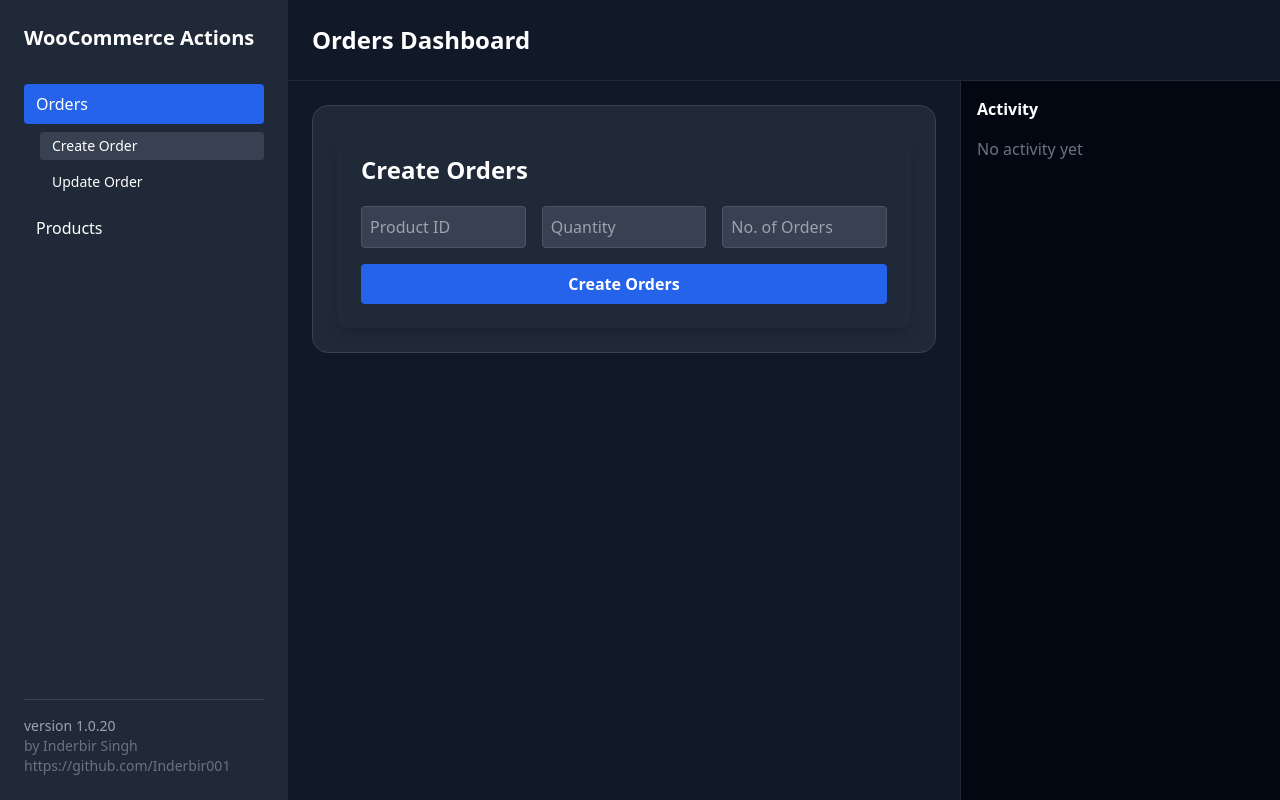
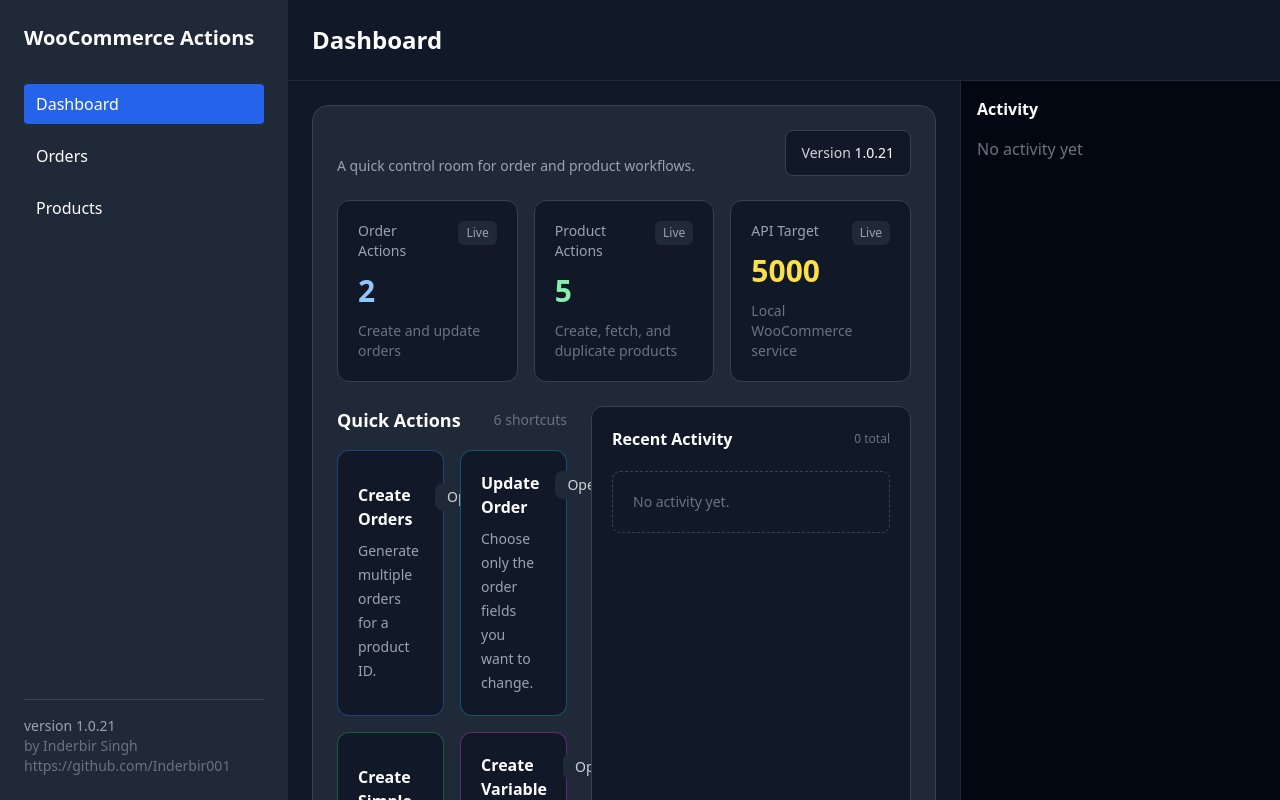
Before and after one commit to Inderbir001/wooCommerce-actions, a React (Vite) app in the folder woo-ui/: page / in a window 1280 px wide. Built offline with nearby package versions, Linux system fonts and the light colour scheme.

Commit message:
version 1.0.21 --> added dashboard for quick navigations

```diff
--- a/woo-ui/src/App.jsx
+++ b/woo-ui/src/App.jsx
@@ -1,4 +1,5 @@
 import { useState } from "react";
+import Dashboard from "./pages/Dashboard";
 import CreateOrder from "./pages/orders/CreateOrder";
 import UpdateOrder from "./pages/orders/updateOrder";
 import CreateSimpleProduct from "./pages/products/CreateSimpleProduct";
@@ -8,8 +9,8 @@
 import DuplicateProduct from "./pages/products/DuplicateProduct";
 
 export default function App() {
-  const [section, setSection] = useState("orders");
-  const [active, setActive] = useState("orders");
+  const [section, setSection] = useState("dashboard");
+  const [active, setActive] = useState("dashboard");
   const [logs, setLogs] = useState([]);
 
   const addLog = (msg) => {
@@ -19,8 +20,14 @@
   const handleSectionChange = (sec) => {
     setSection(sec);
 
+    if (sec === "dashboard") setActive("dashboard");
     if (sec === "orders") setActive("orders");
     if (sec === "products") setActive("simple");
+  };
+
+  const handleNavigate = (nextSection, nextActive) => {
+    setSection(nextSection);
+    setActive(nextActive);
   };
 
   return (
@@ -31,6 +38,16 @@
           <h1 className="text-xl font-bold mb-8">WooCommerce Actions</h1>
 
           <div className="space-y-3">
+            {/* DASHBOARD */}
+            <button
+              onClick={() => handleSectionChange("dashboard")}
+              className={`block w-full text-left px-3 py-2 rounded ${
+                section === "dashboard" ? "bg-blue-600" : "hover:bg-gray-700"
+              }`}
+            >
+              Dashboard
+            </button>
+
             {/* ORDERS */}
             <div>
               <button
@@ -159,7 +176,7 @@
       <div className="flex-1 flex flex-col overflow-hidden">
         {/* HEADER */}
         <div className="p-6 border-b border-gray-800">
-          <h1 className="text-2xl font-bold capitalize">{section} Dashboard</h1>
+          <h1 className="text-2xl font-bold capitalize">{section}</h1>
         </div>
 
         {/* CONTENT */}
@@ -167,6 +184,10 @@
           {/* MAIN PANEL */}
           <div className="flex-1 p-6 overflow-y-auto">
             <div className="bg-gray-800 p-6 rounded-2xl border border-gray-700">
+              {section === "dashboard" && (
+                <Dashboard logs={logs} onNavigate={handleNavigate} />
+              )}
+
               {section === "orders" && active === "orders" && (
                 <CreateOrder addLog={addLog} />
               )}
--- a/woo-ui/src/pages/Dashboard.jsx
+++ b/woo-ui/src/pages/Dashboard.jsx
@@ -0,0 +1,170 @@
+const stats = [
+  {
+    label: "Order Actions",
+    value: "2",
+    detail: "Create and update orders",
+    tone: "text-blue-300",
+  },
+  {
+    label: "Product Actions",
+    value: "5",
+    detail: "Create, fetch, and duplicate products",
+    tone: "text-green-300",
+  },
+  {
+    label: "API Target",
+    value: "5000",
+    detail: "Local WooCommerce service",
+    tone: "text-yellow-300",
+  },
+];
+
+const quickActions = [
+  {
+    title: "Create Orders",
+    description: "Generate multiple orders for a product ID.",
+    section: "orders",
+    active: "orders",
+    accent: "border-blue-500/40 hover:border-blue-400",
+  },
+  {
+    title: "Update Order",
+    description: "Choose only the order fields you want to change.",
+    section: "orders",
+    active: "updateOrder",
+    accent: "border-cyan-500/40 hover:border-cyan-400",
+  },
+  {
+    title: "Create Simple Product",
+    description: "Bulk create simple products with price and dimensions.",
+    section: "products",
+    active: "simple",
+    accent: "border-green-500/40 hover:border-green-400",
+  },
+  {
+    title: "Create Variable Product",
+    description: "Create variable products with shared product details.",
+    section: "products",
+    active: "variable",
+    accent: "border-fuchsia-500/40 hover:border-fuchsia-400",
+  },
+  {
+    title: "Fetch Products",
+    description: "Load all products with built-in pagination.",
+    section: "products",
+    active: "fetchAll",
+    accent: "border-emerald-500/40 hover:border-emerald-400",
+  },
+  {
+    title: "Duplicate Product",
+    description: "Duplicate an existing product by ID.",
+    section: "products",
+    active: "duplicate",
+    accent: "border-amber-500/40 hover:border-amber-400",
+  },
+];
+
+export default function Dashboard({ logs = [], onNavigate }) {
+  const latestLogs = logs.slice(0, 5);
+
+  return (
+    <div className="space-y-6">
+      <div className="flex flex-col gap-2">
+        <div className="flex flex-col gap-3 lg:flex-row lg:items-end lg:justify-between">
+          <div>
+            {/* <h2 className="text-3xl font-bold text-white">Dashboard</h2> */}
+            <p className="mt-2 max-w-2xl text-sm text-gray-400">
+              A quick control room for order and product workflows.
+            </p>
+          </div>
+
+          <div className="rounded-lg border border-gray-700 bg-gray-900 px-4 py-3 text-sm text-gray-300">
+            Version <span className="text-white">{__APP_VERSION__}</span>
+          </div>
+        </div>
+      </div>
+
+      <div className="grid gap-4 md:grid-cols-3">
+        {stats.map((item) => (
+          <div
+            key={item.label}
+            className="rounded-xl border border-gray-700 bg-gray-900 p-5"
+          >
+            <div className="flex items-start justify-between gap-3">
+              <div>
+                <p className="text-sm text-gray-400">{item.label}</p>
+                <p className={`mt-3 text-3xl font-bold ${item.tone}`}>
+                  {item.value}
+                </p>
+              </div>
+              <span className="rounded-md bg-gray-800 px-2 py-1 text-xs text-gray-400">
+                Live
+              </span>
+            </div>
+            <p className="mt-3 text-sm text-gray-500">{item.detail}</p>
+          </div>
+        ))}
+      </div>
+
+      <div className="grid gap-6 xl:grid-cols-[1fr_320px]">
+        <div className="space-y-4">
+          <div className="flex items-center justify-between">
+            <h3 className="text-lg font-semibold text-white">Quick Actions</h3>
+            <span className="text-sm text-gray-500">
+              {quickActions.length} shortcuts
+            </span>
+          </div>
+
+          <div className="grid gap-4 md:grid-cols-2">
+            {quickActions.map((action) => (
+              <button
+                key={action.title}
+                type="button"
+                onClick={() => onNavigate(action.section, action.active)}
+                className={`group rounded-xl border bg-gray-900 p-5 text-left transition ${action.accent}`}
+              >
+                <div className="flex items-start justify-between gap-4">
+                  <div>
+                    <h4 className="font-semibold text-white group-hover:text-blue-200">
+                      {action.title}
+                    </h4>
+                    <p className="mt-2 text-sm leading-6 text-gray-400">
+                      {action.description}
+                    </p>
+                  </div>
+                  <span className="rounded-lg bg-gray-800 px-3 py-1 text-sm text-gray-300 group-hover:bg-blue-600 group-hover:text-white">
+                    Open
+                  </span>
+                </div>
+              </button>
+            ))}
+          </div>
+        </div>
+
+        <div className="rounded-xl border border-gray-700 bg-gray-900 p-5">
+          <div className="flex items-center justify-between">
+            <h3 className="font-semibold text-white">Recent Activity</h3>
+            <span className="text-xs text-gray-500">{logs.length} total</span>
+          </div>
+
+          {latestLogs.length === 0 ? (
+            <div className="mt-5 rounded-lg border border-dashed border-gray-700 p-5 text-sm text-gray-500">
+              No activity yet.
+            </div>
+          ) : (
+            <div className="mt-5 space-y-3">
+              {latestLogs.map((log) => (
+                <div
+                  key={log.id}
+                  className="rounded-lg border border-gray-700 bg-gray-800 p-3 text-sm text-gray-300"
+                >
+                  {log.message}
+                </div>
+              ))}
+            </div>
+          )}
+        </div>
+      </div>
+    </div>
+  );
+}
--- a/woo-ui/vite.config.js
+++ b/woo-ui/vite.config.js
@@ -4,7 +4,7 @@
 export default defineConfig({
   plugins: [react()],
   define: {
-    __APP_VERSION__: JSON.stringify("1.0.20"),
+    __APP_VERSION__: JSON.stringify("1.0.21"),
   },
   server: {
     host: true,
```
